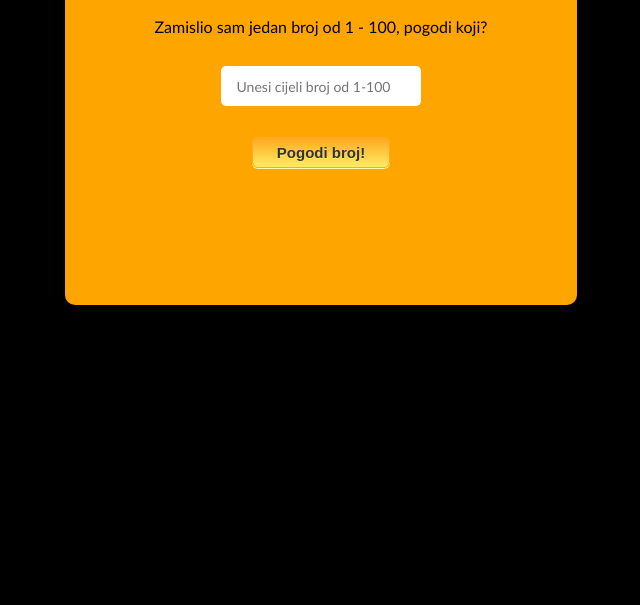
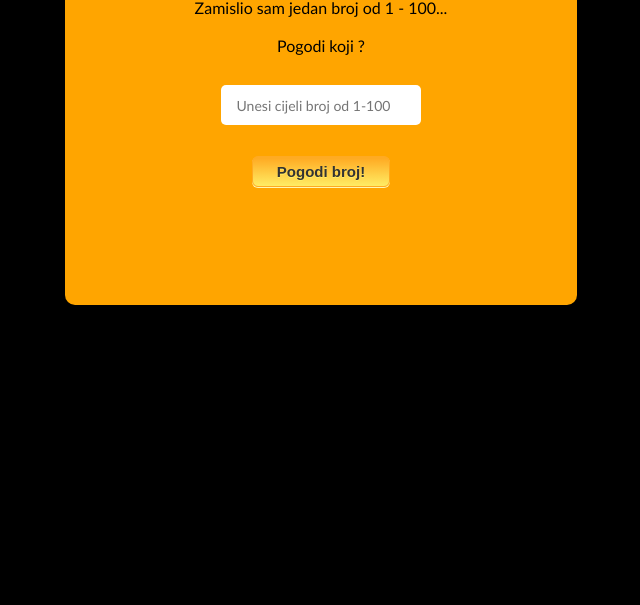
Before and after one commit to ivan-turk/js_repo, a plain HTML site: page domaci3/index.html in a window 1280 px wide. Shown: the part 195-800 px from the top of the page, without its empty margins (319-959 px from the left). Drawn offline with Linux system fonts and the light colour scheme.

Commit message:
pogodibroj_app_V3

```diff
--- a/domaci3/index.html
+++ b/domaci3/index.html
@@ -15,7 +15,10 @@
     <section class="wrapper">
       <form class="form">
         <h1>Pogodi broj app</h1>
-        <label id="label">Zamislio sam jedan broj od 1 - 100, pogodi koji?</label>
+        <label id="label"
+          >Zamislio sam jedan broj od 1 - 100...<br /><br />
+          Pogodi koji ?</label
+        >
         <input type="number" name="unos" id="unos" placeholder="Unesi cijeli broj od 1-100" required />
         <button id="btn" class="btn" onclick="klikBtn(event)">Pogodi broj!</button>
         <button id="btn2" class="btn2" onclick="resetBtn()">Igraj ponovno!</button>
```
